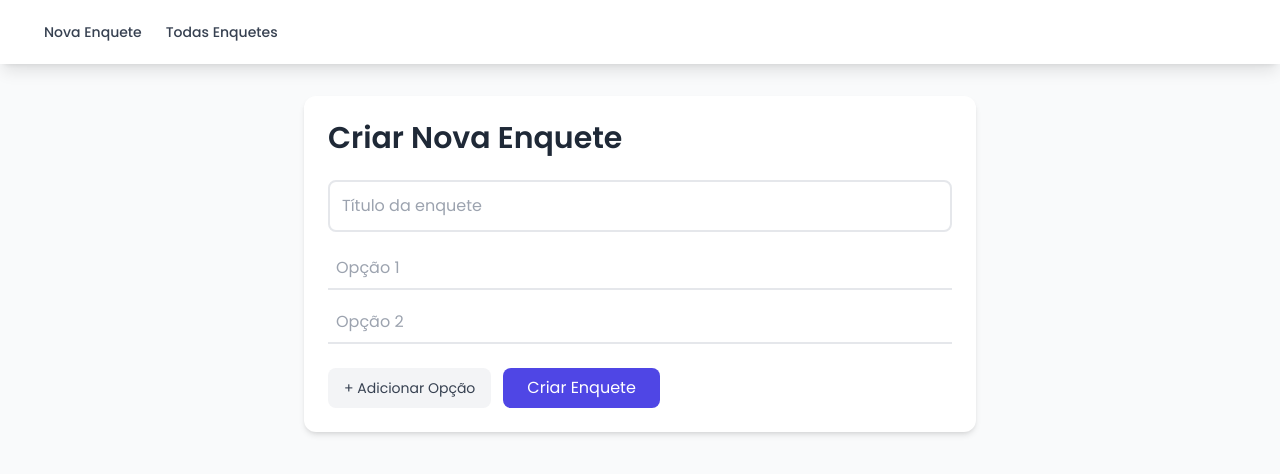
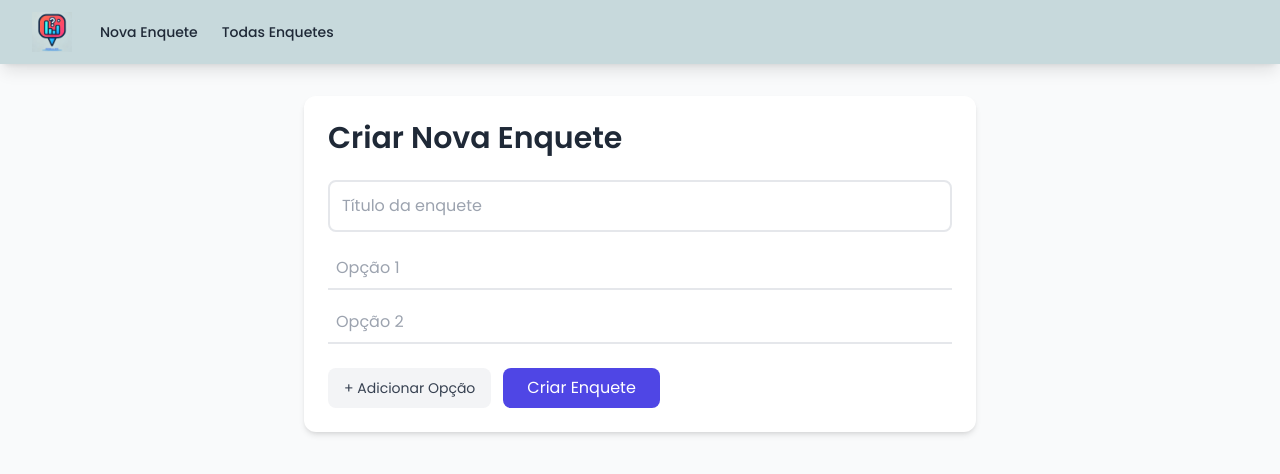
Before and after one commit to mauriciokj/dinamiQ-React, a React (Vite) app: page / in a window 1280 px wide. Shown: the top 474 px of the page. Built offline with nearby package versions, Linux system fonts and the light colour scheme; no server answers.

Commit message:
melhoria no layout

```diff
--- a/index.html
+++ b/index.html
@@ -2,7 +2,7 @@
 <html lang="en">
   <head>
     <meta charset="UTF-8" />
-    <link rel="icon" type="image/svg+xml" href="/vite.svg" />
+    <link rel="icon" type="image/ico" href="/favicon.ico" />
     <meta name="viewport" content="width=device-width, initial-scale=1.0" />
     <title>Populiz - Enquetes populares em tempo real</title>
   </head>
--- a/src/components/Layout/NavigationMenu.jsx
+++ b/src/components/Layout/NavigationMenu.jsx
@@ -1,21 +1,32 @@
 // src/components/NavigationMenu.jsx
 import { Link } from 'react-router-dom'
+import logoImage from '../../assets/logo.png' // Importando a imagem
 
 export default function NavigationMenu() {
   return (
-    <nav className="bg-white shadow-lg fixed w-full top-0 z-50">
+    <nav className="bg-[#c7d9dc] shadow-lg fixed w-full top-0 z-50">
       <div className="max-w-7xl mx-auto px-4 sm:px-6 lg:px-8">
         <div className="flex justify-between h-16">
           <div className="flex items-center">
+            {/* Logo */}
+            <Link to="/" className="flex-shrink-0 flex items-center mr-4">
+              <img
+                src={logoImage}
+                alt="Populiz Logo"
+                className="h-10 w-auto"
+              />
+            </Link>
+
+            {/* Links de navegação */}
             <Link
               to="/"
-              className="text-gray-700 hover:text-primary px-3 py-2 rounded-md text-sm font-medium"
+              className="text-gray-800 hover:text-primary hover:bg-gray-100 px-3 py-2 rounded-md text-sm font-medium"
             >
               Nova Enquete
             </Link>
             <Link
               to="/polls-list"
-              className="text-gray-700 hover:text-primary px-3 py-2 rounded-md text-sm font-medium"
+              className="text-gray-800 hover:text-primary hover:bg-gray-100 px-3 py-2 rounded-md text-sm font-medium"
             >
               Todas Enquetes
             </Link>
--- a/tailwind.config.js
+++ b/tailwind.config.js
@@ -5,7 +5,13 @@ export default {
     extend: {
       colors: {
         primary: "#4F46E5", // Cor principal
-        secondary: "#818CF8" // Cor secundária
+        secondary: "#818CF8", // Cor secundária
+        brand: {
+          red: "#FF5A5F",    // Cor do logo (vermelho/coral)
+          blue: "#00D1D1",   // Cor do gráfico (azul turquesa)
+          gray: "#E6E9EC",   // Cor de fundo cinza da imagem
+          teal: "rgb(37, 150, 190)",  // Nova cor azul-esverdeada
+        }
       }
     },
   },
```
Also changed, not shown: src/assets/logo.png (added), 1 other file (tests, documents, lock files or other folders).
